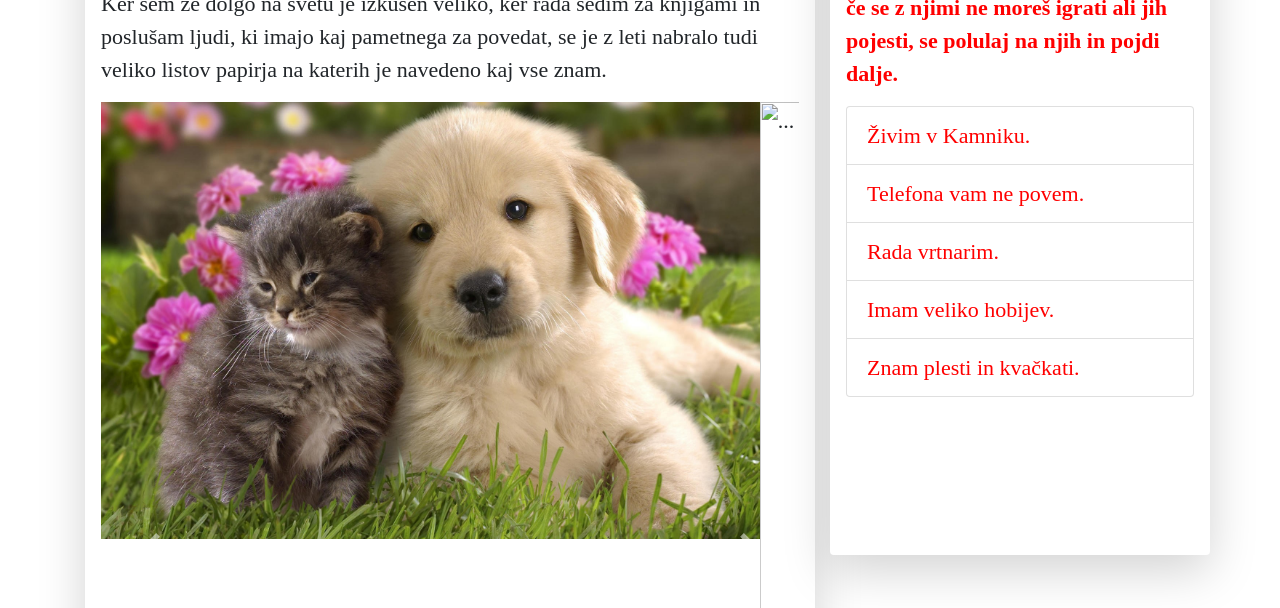
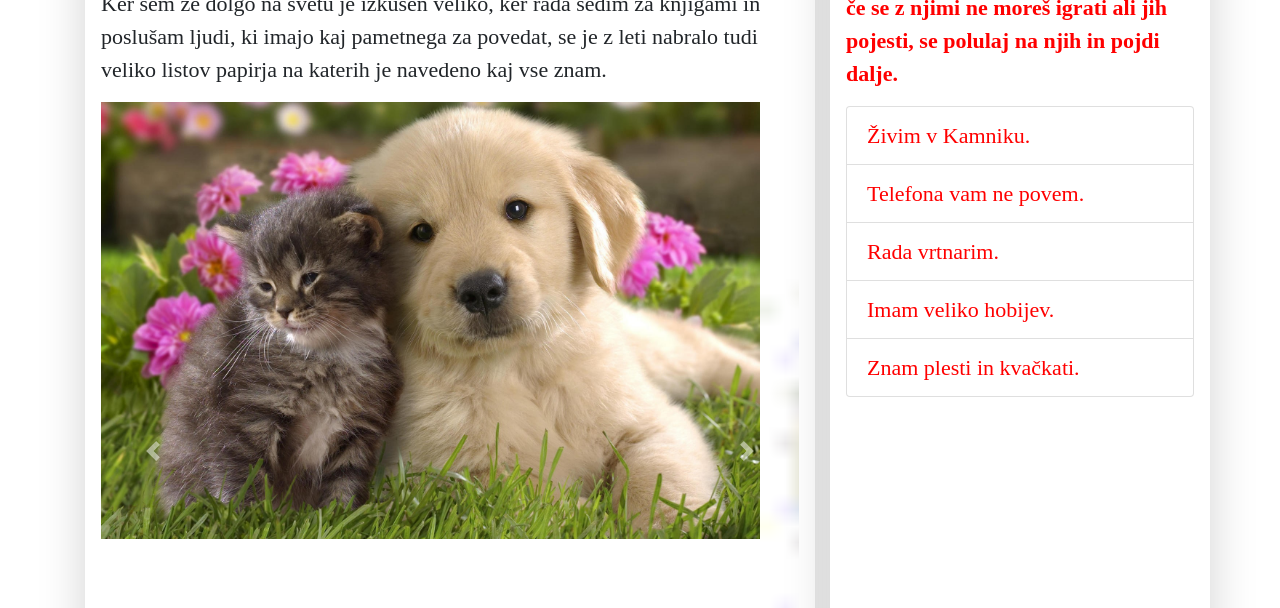
Before and after one commit to simonaoblak/simonaoblak.github.io, a plain HTML site: page index.html in a window 1280 px wide. Shown: the part 344-952 px from the top of the page. Drawn offline with nearby package versions, Linux system fonts and the light colour scheme; files whose address does not match are found by name; a web font is replaced by a local one.

Commit message:
Add files via upload

```diff
--- a/index.html
+++ b/index.html
@@ -49,13 +49,13 @@ body {
   </ol>
   <div class="carousel-inner">
     <div class="carousel-item active">
-      <img src="slike/kuza%20in%20muc.jpg" class="d-block w-100" alt="...">
+      <img src="kuza%20in%20muc.jpg" class="d-block w-100" alt="...">
     </div>
     <div class="carousel-item">
-      <img src="slike/smiley.gif" class="d-block w-100" alt="...">
+      <img src="smiley.gif" class="d-block w-100" alt="...">
     </div>
     <div class="carousel-item">
-      <img src="slike/kuza%20in%20muc.jpg" class="d-block w-100" alt="...">
+      <img src="kuza%20in%20muc.jpg" class="d-block w-100" alt="...">
     </div>
   </div>
   <a class="carousel-control-prev" href="#carouselExampleIndicators" role="button" data-slide="prev">
```
